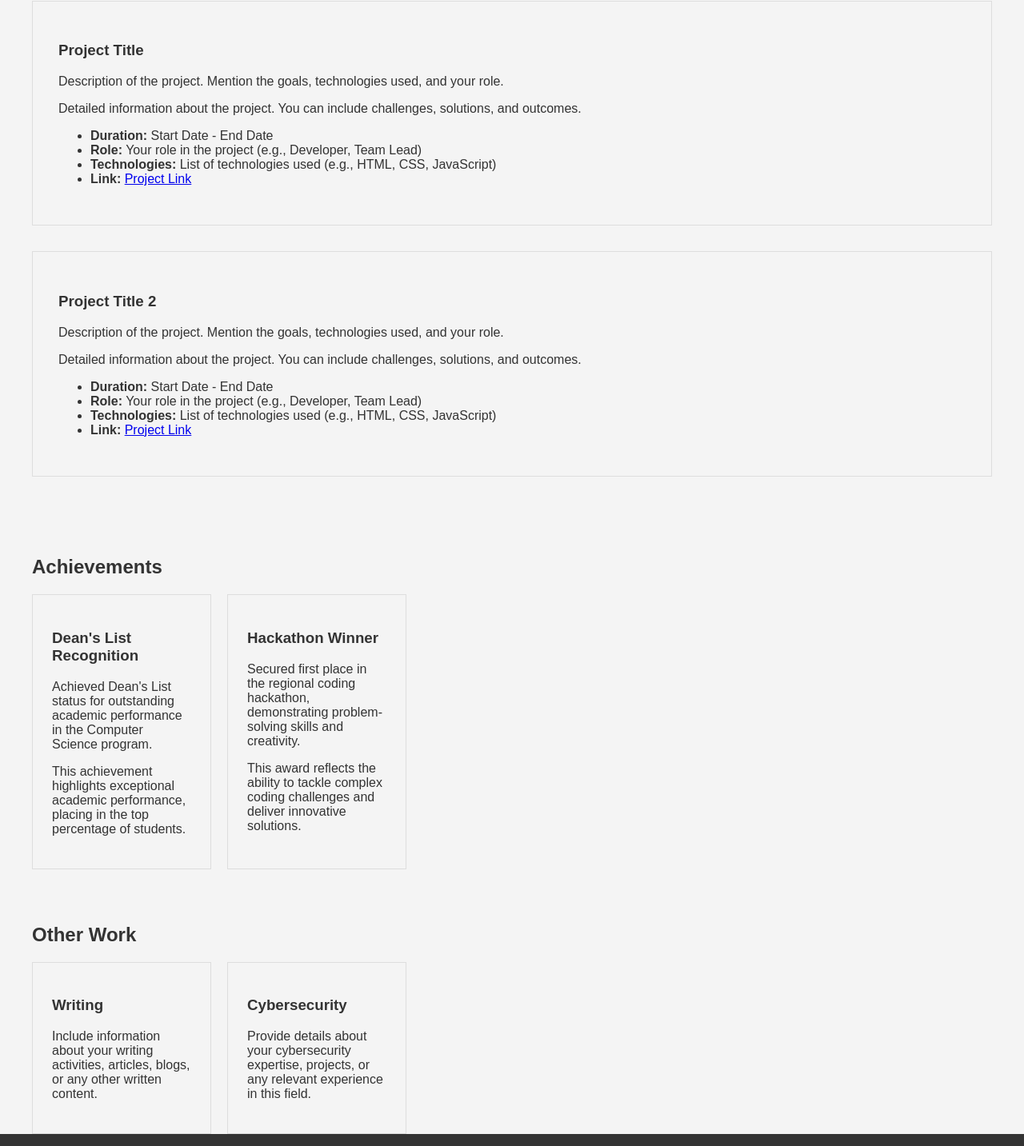
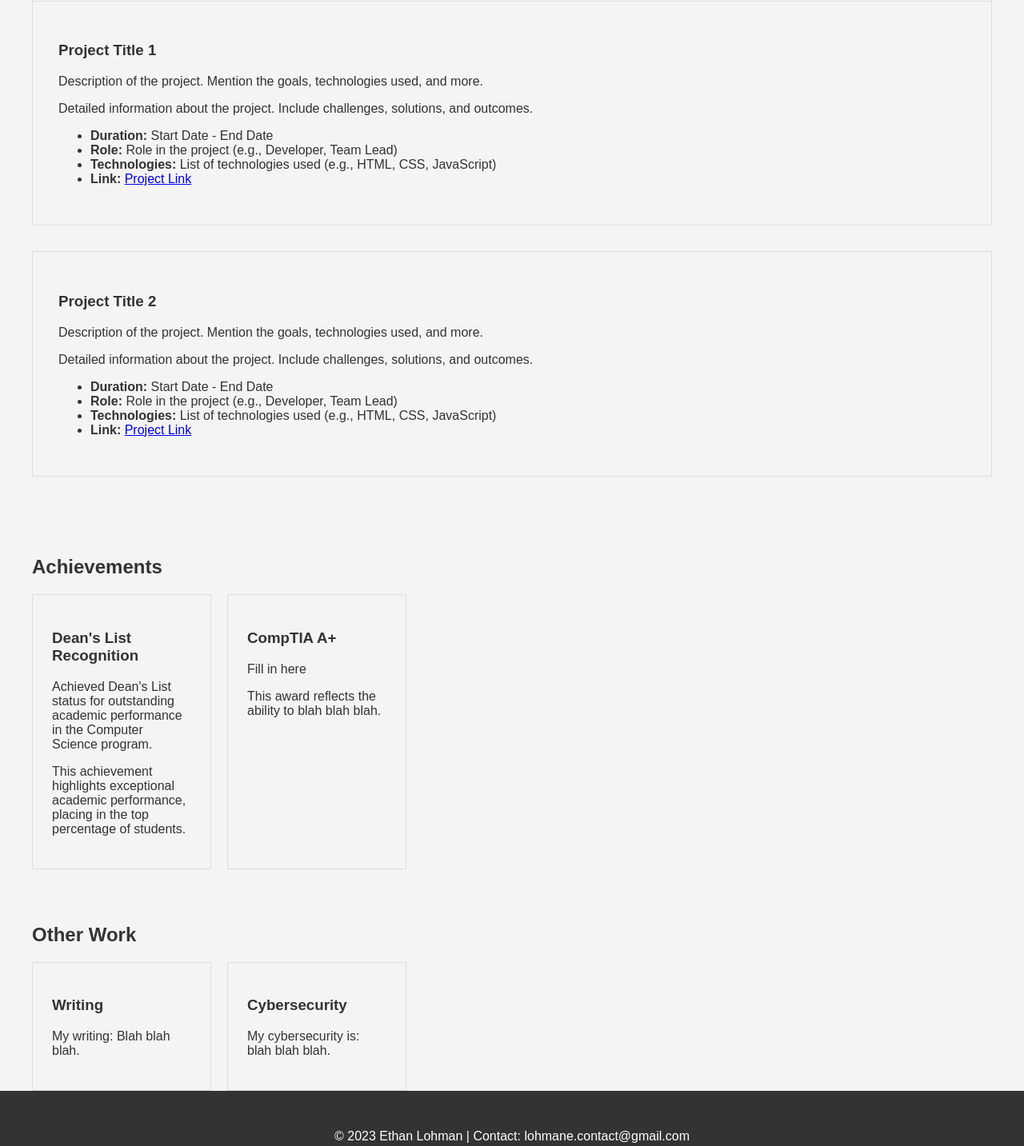
Before and after one commit to Ethan-Lohman/Ethan-Lohman.github.io, a website: page index.html in a window 1280 px wide. Shown: the part 369-1802 px from the top of the page at 80% size. Drawn offline with Linux system fonts and the light colour scheme.

Commit message:
Finished Template.

```diff
--- a/index.html
+++ b/index.html
@@ -5,8 +5,8 @@
     <meta charset="UTF-8">
     <meta name="viewport" content="width=device-width, initial-scale=1.0">
     <title>Ethan Lohman - Portfolio</title>
-    <link rel="icon" href="./images/websiteIcon.svg" type="image/x-icon">
-    <link rel="shortcut icon" href="./images/websiteIcon.svg" type="image/x-icon">
+    <link rel="icon" href="images/websiteIcon.svg" type="image/x-icon">
+    <link rel="shortcut icon" href="images/websiteIcon.svg" type="image/x-icon">
     <link rel="stylesheet" href="style.css">
     <link rel='stylesheet' href='https://maxcdn.bootstrapcdn.com/font-awesome/4.3.0/css/font-awesome.min.css'>
 </head>
@@ -43,32 +43,30 @@
     <section id="projects">
         <div class="container">
             <h2>Projects</h2>
-            <div class="project" onclick="showDetails(1)">
-                <h3>Project Title</h3>
-                <p>Description of the project. Mention the goals, technologies used, and your role.</p>
-                <div class="details" id="details1">
-                    <p>Detailed information about the project. You can include challenges, solutions, and outcomes.</p>
+            <div class="project">
+                <h3>Project Title 1</h3>
+                <p>Description of the project. Mention the goals, technologies used, and more.</p>
+                <div class="details">
+                    <p>Detailed information about the project. Include challenges, solutions, and outcomes.</p>
                     <ul>
                         <li><strong>Duration:</strong> Start Date - End Date</li>
-                        <li><strong>Role:</strong> Your role in the project (e.g., Developer, Team Lead)</li>
+                        <li><strong>Role:</strong> Role in the project (e.g., Developer, Team Lead)</li>
                         <li><strong>Technologies:</strong> List of technologies used (e.g., HTML, CSS, JavaScript)</li>
                         <li><strong>Link:</strong> <a href="#" target="_blank" rel="noopener noreferrer">Project Link</a></li>
-                        <!-- Add more details as needed -->
                     </ul>
                 </div>
             </div>
 
-            <div class="project" onclick="showDetails(2)">
+            <div class="project">
                 <h3>Project Title 2</h3>
-                <p>Description of the project. Mention the goals, technologies used, and your role.</p>
-                <div class="details" id="details2">
-                    <p>Detailed information about the project. You can include challenges, solutions, and outcomes.</p>
+                <p>Description of the project. Mention the goals, technologies used, and more.</p>
+                <div class="details">
+                    <p>Detailed information about the project. Include challenges, solutions, and outcomes.</p>
                     <ul>
                         <li><strong>Duration:</strong> Start Date - End Date</li>
-                        <li><strong>Role:</strong> Your role in the project (e.g., Developer, Team Lead)</li>
+                        <li><strong>Role:</strong> Role in the project (e.g., Developer, Team Lead)</li>
                         <li><strong>Technologies:</strong> List of technologies used (e.g., HTML, CSS, JavaScript)</li>
                         <li><strong>Link:</strong> <a href="#" target="_blank" rel="noopener noreferrer">Project Link</a></li>
-                        <!-- Add more details as needed -->
                     </ul>
                 </div>
             </div>
@@ -80,19 +78,19 @@
         <div class="container">
             <h2>Achievements</h2>
             <div class="achievements-grid">
-                <div class="achievement" onclick="showDetails('deansList')">
+                <div class="achievement">
                     <h3>Dean's List Recognition</h3>
                     <p>Achieved Dean's List status for outstanding academic performance in the Computer Science program.</p>
-                    <div class="details" id="details-deansList">
+                    <div class="details">
                         <p>This achievement highlights exceptional academic performance, placing in the top percentage of students.</p>
                     </div>
                 </div>
 
-                <div class="achievement" onclick="showDetails('hackathonWinner')">
-                    <h3>Hackathon Winner</h3>
-                    <p>Secured first place in the regional coding hackathon, demonstrating problem-solving skills and creativity.</p>
-                    <div class="details" id="details-hackathonWinner">
-                        <p>This award reflects the ability to tackle complex coding challenges and deliver innovative solutions.</p>
+                <div class="achievement">
+                    <h3>CompTIA A+</h3>
+                    <p>Fill in here</p>
+                    <div class="details">
+                        <p>This award reflects the ability to blah blah blah.</p>
                     </div>
             </div>
         </div>
@@ -102,25 +100,20 @@
         <div class="container">
             <h2>Other Work</h2>
             <div class="achievements-grid">
-                <!-- Writing -->
-                <div class="achievement" onclick="showDetails('writing')">
+                <div class="achievement">
                     <h3>Writing</h3>
-                    <p>Include information about your writing activities, articles, blogs, or any other written content.</p>
-                    <div class="details" id="details-writing">
-                        <!-- Add more details about your writing activities if needed -->
+                    <p>My writing: Blah blah blah.</p>
+                    <div class="details">
                     </div>
                 </div>
 
-                <!-- Cybersecurity -->
-                <div class="achievement" onclick="showDetails('cybersecurity')">
+                <div class="achievement">
                     <h3>Cybersecurity</h3>
-                    <p>Provide details about your cybersecurity expertise, projects, or any relevant experience in this field.</p>
-                    <div class="details" id="details-cybersecurity">
-                        <!-- Add more details about your cybersecurity activities if needed -->
+                    <p>My cybersecurity is: blah blah blah.</p>
+                    <div class="details">
                     </div>
                 </div>
 
-                <!-- Add more sections as needed -->
             </div>
         </div>
     </section>
--- a/script.js
+++ b/script.js
@@ -1,8 +1,3 @@
-function showDetails(achievementId) {
-    var details = document.getElementById('details-' + achievementId);
-    details.style.display = (details.style.display === 'block' || details.style.display === '') ? 'none' : 'block';
-}
-
 // Smooth scrolling
 document.querySelectorAll('a[href^="#"]').forEach(anchor => {
     anchor.addEventListener('click', function (e) {
--- a/style.css
+++ b/style.css
@@ -1,3 +1,4 @@
+/* General Styles */
 body {
     font-family: 'Arial', sans-serif;
     margin: 0;
@@ -21,6 +22,7 @@ header {
     padding: 3rem 0;
 }
 
+/* Navigation Styles */
 nav {
     background-color: #444;
     padding: 1.5rem 0;
@@ -50,7 +52,7 @@ nav a:hover {
     color: #ff8c00;
 }
 
-/* Updated Footer Styles */
+/* Footer Styles */
 footer {
     text-align: center;
     background-color: #333;
@@ -72,10 +74,10 @@ footer .social-media-footer a:hover {
     border: 1px solid #ddd;
     padding: 2rem;
     margin-bottom: 2rem;
-    cursor: pointer;
     transition: none;
 }
 
+/* Achievements Styles */
 #achievements {
     background-color: #f4f4f4;
     padding: 3rem 0;
@@ -83,14 +85,13 @@ footer .social-media-footer a:hover {
 
 .achievements-grid {
     display: grid;
-    grid-template-columns: repeat(auto-fill, minmax(200px, 1fr)); /* Adjust the minimum and maximum size as needed */
+    grid-template-columns: repeat(auto-fill, minmax(200px, 1fr));
     gap: 20px;
 }
 
 .achievement {
     border: 1px solid #ddd;
     padding: 1.5rem;
-    cursor: pointer;
     transition: transform 0.3s;
 }
 
@@ -102,14 +103,14 @@ footer .social-media-footer a:hover {
 .social-media-header {
     display: flex;
     justify-content: center;
-    margin-top: 20px; /* Adjust the margin as needed */
+    margin-top: 20px;
 }
 
 .social-media-header a {
     text-decoration: none;
     color: #fff;
-    margin: 0 15px; /* Adjust the spacing between social media icons */
-    font-size: 1.5rem; /* Adjust the font size as needed */
+    margin: 0 15px;
+    font-size: 1.5rem;
     transition: color 0.3s;
 }
 
```
